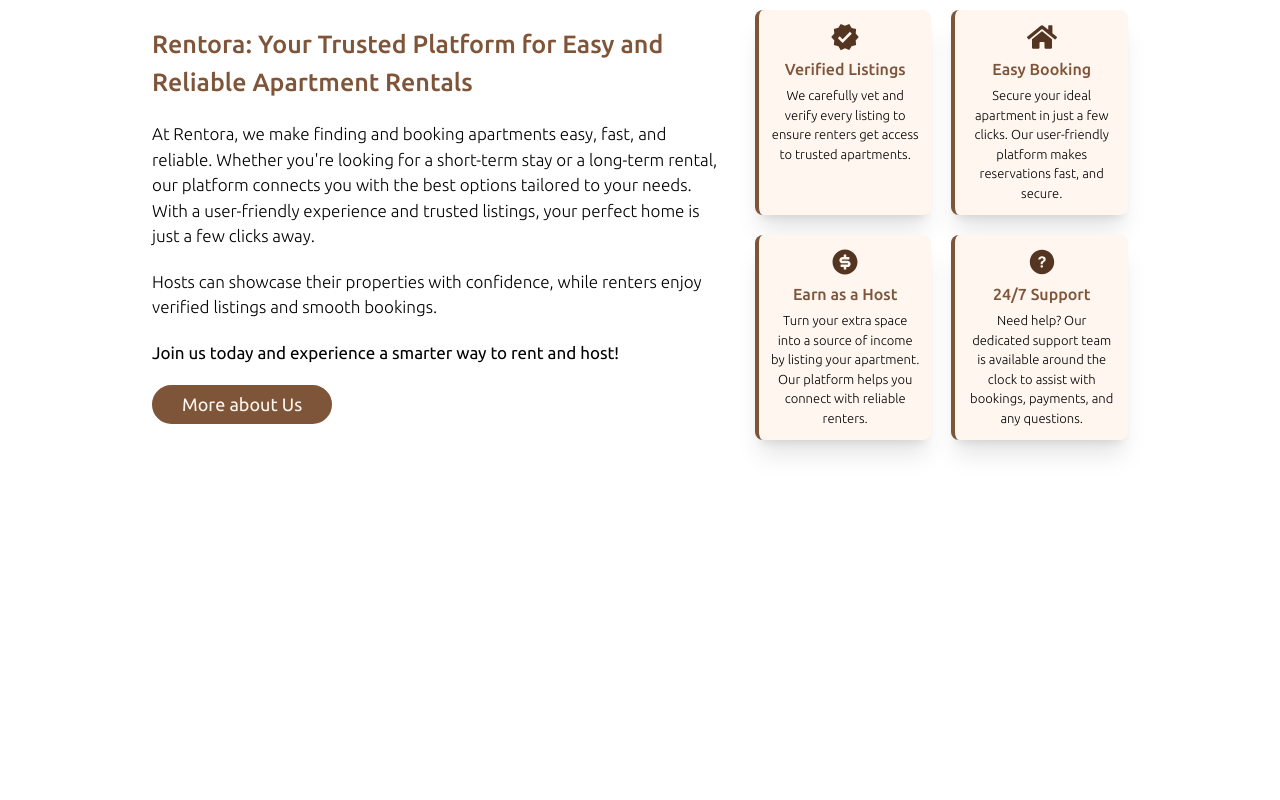
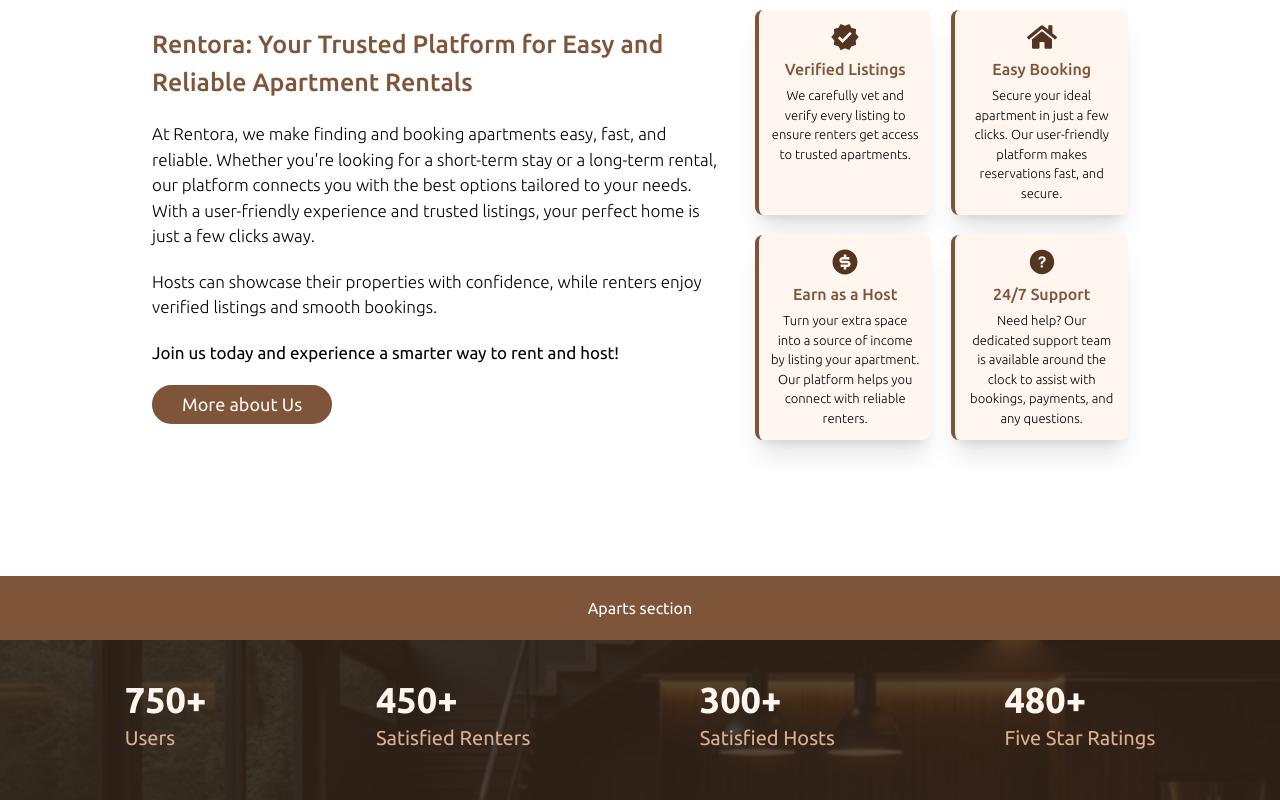
Before and after one commit to mariegrace31/rental_app_frontend, a Next.js app: page / in a window 1280 px wide. Shown: the part 1361-2161 px from the top of the page. Before the commit the page ends 1937 px from the top, so only its background shows below. Built offline with nearby package versions, Linux system fonts and the light colour scheme.

Commit message:
Add the banner

```diff
--- a/app/page.jsx
+++ b/app/page.jsx
@@ -7,6 +7,8 @@
 import { FaArrowRight } from "react-icons/fa6";
 import Booking from "./sections/Booking";
 import AboutUs from "./sections/AboutUs";
+import Aparts from "./sections/Aparts";
+import Banner from "./sections/Banner";
 
 const slides = [
   {
@@ -83,6 +85,8 @@
 
     <Booking />
     <AboutUs />
+    <Aparts />
+    <Banner />
     </section>
   );
 }
--- /dev/null
+++ b/app/sections/Aparts.jsx
@@ -0,0 +1,9 @@
+import React from 'react'
+
+function Aparts() {
+  return (
+    <div className='bg-rental_primary text-white p-5 text-center'>Aparts section</div>
+  )
+}
+
+export default Aparts
--- /dev/null
+++ b/app/sections/Banner.jsx
@@ -0,0 +1,68 @@
+"use client"
+import React, { useState, useEffect, useRef } from 'react';
+import banner from '../assets/banner.jpeg';
+import Image from 'next/image';
+
+const Counter = ({ target }) => {
+  const [count, setCount] = useState(0);
+  const ref = useRef(null);
+
+  useEffect(() => {
+    let observer = new IntersectionObserver(
+      ([entry]) => {
+        if (entry.isIntersecting) {
+          let start = 0;
+          const duration = 7000;
+          const step = Math.ceil(target / (duration / 10));
+
+          const interval = setInterval(() => {
+            start += step;
+            if (start >= target) {
+              setCount(target);
+              clearInterval(interval);
+            } else {
+              setCount(start);
+            }
+          }, 10);
+        }
+      },
+      { threshold: 0.5 }
+    );
+
+    if (ref.current) {
+      observer.observe(ref.current);
+    }
+
+    return () => observer.disconnect();
+  }, [target]);
+
+  return <h1 ref={ref} className="text-rental_beige_3 font-semibold text-4xl">{count}+</h1>;
+};
+
+function Banner() {
+  return (
+    <div className="relative w-full flex-shrink-0 h-[20vh]">
+      <Image src={banner} alt="banner" layout="fill" objectFit="cover" objectPosition="center" className="absolute inset-0 w-full h-full" />
+      <div className="absolute inset-0 bg-rental_black/85 flex justify-around p-10">
+        <div className="flex flex-col gap-1">
+          <Counter target={750} />
+          <p className="text-rental_beige_1 text-xl">Users</p>
+        </div>
+        <div className="flex flex-col gap-1">
+          <Counter target={450} />
+          <p className="text-rental_beige_1 text-xl">Satisfied Renters</p>
+        </div>
+        <div className="flex flex-col gap-1">
+          <Counter target={300} />
+          <p className="text-rental_beige_1 text-xl">Satisfied Hosts</p>
+        </div>
+        <div className="flex flex-col gap-1">
+          <Counter target={480} />
+          <p className="text-rental_beige_1 text-xl">Five Star Ratings</p>
+        </div>
+      </div>
+    </div>
+  );
+}
+
+export default Banner;
--- a/app/sections/Booking.jsx
+++ b/app/sections/Booking.jsx
@@ -9,11 +9,7 @@
         <span className="absolute top-1/2 left-1/2 -translate-x-1/2 -translate-y-1/2 text-[6rem] font-bold text-rental_black/25 opacity-30">RESERVE</span>
       </div>
 
-      <div className='flex gap-24 justify-center py-5 bg-rental_primary w-[80%] items-center mx-auto mt-14 rounded-full'>
-        <div className='flex flex-col gap-2'>
-          <h4 className='text-[16px] text-rental_beige_3'>Where</h4>
-          <input type="search" placeholder='Search a location' required className='px-3 py-2 placeholder:text-[13px] outline-none text-rental_dark_choc rounded-lg bg-rental_beige_3' />
-        </div>
+      <div className='flex gap-24 justify-center py-5 bg-rental_primary w-[60%] items-center mx-auto mt-14 rounded-xl'>
 
         <div className='flex flex-col gap-2'>
           <h4 className='text-[16px] text-rental_beige_3'>Check-In Date</h4>
@@ -29,7 +25,7 @@
           <h4 className='text-[16px] text-rental_beige_3'>Guests</h4>
           <input type="number" placeholder='Guests' min="1" max="4" required className='px-3 py-2 placeholder:text-[13px] outline-none text-rental_dark_choc rounded-lg bg-rental_beige_3 w-[170%]' />
         </div>
-        <button className='text-rental_beige_3 text-4xl'><IoSearch /></button>
+        <button className='text-rental_beige_3 text-3xl'><IoSearch /></button>
       </div>
     </div>
   )
```
Also changed, not shown: app/assets/banner.jpeg (added).
